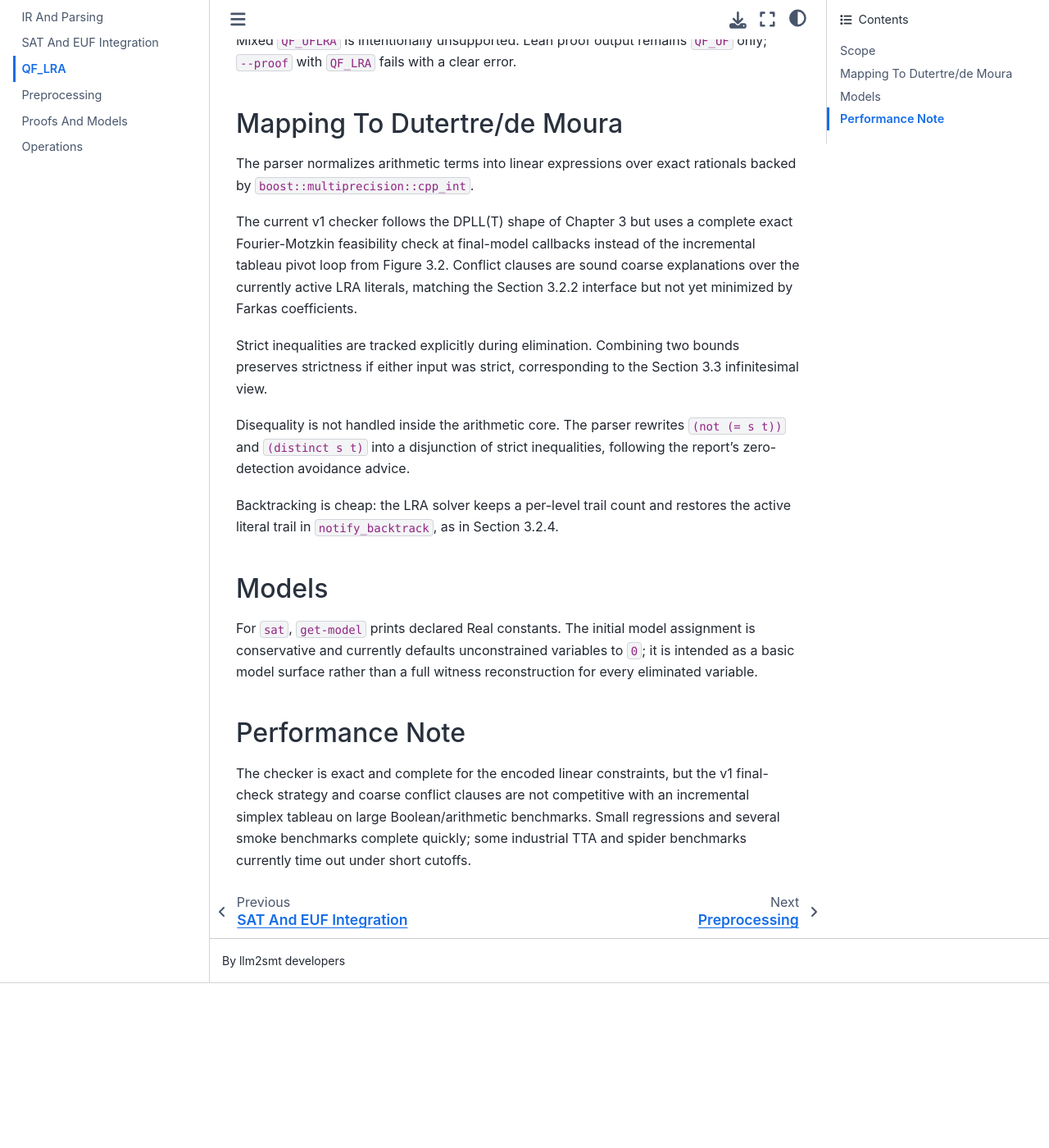
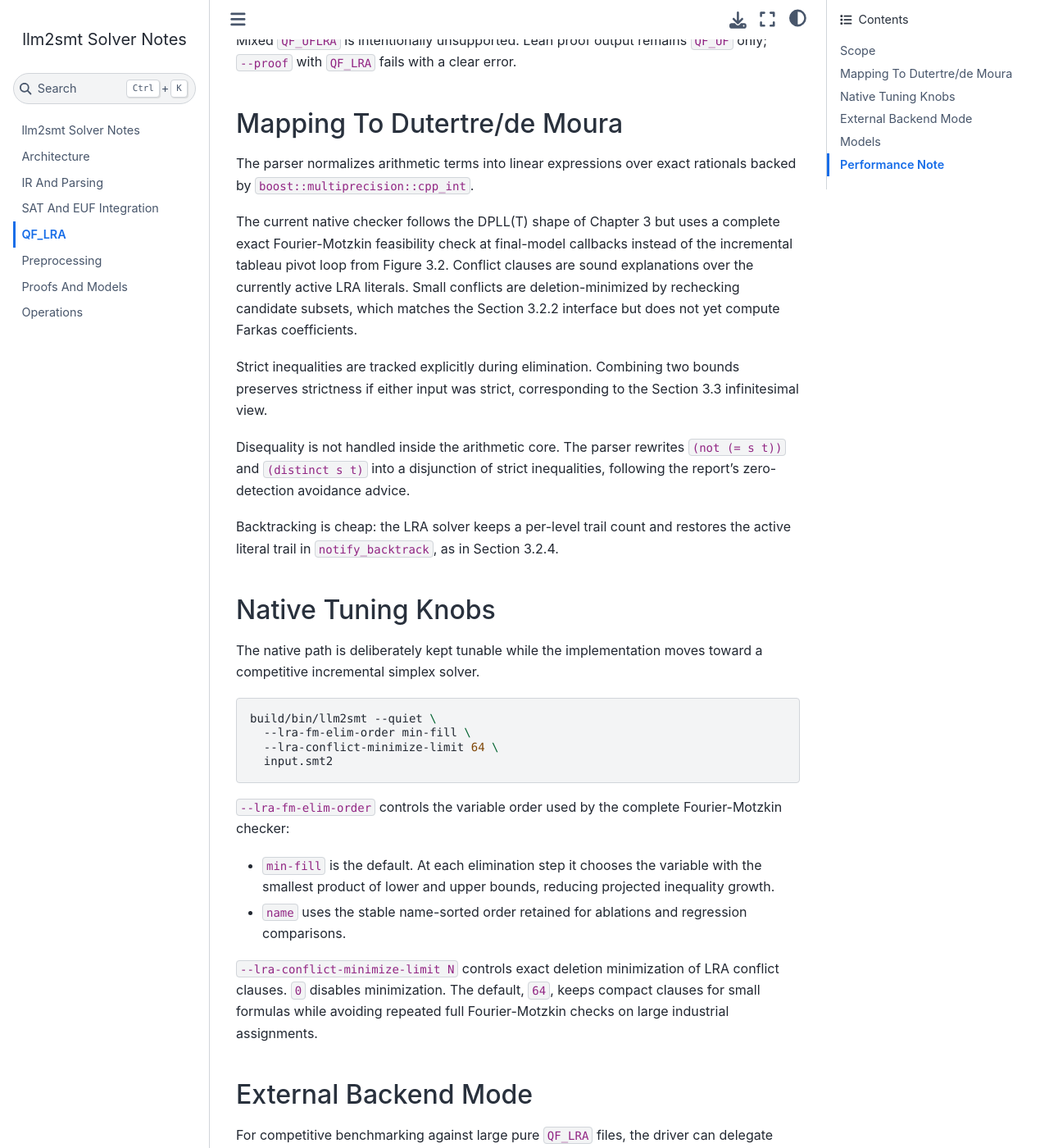
Before and after one commit to MikolasJanota/llm2smt, a Jupyter Book: the page built from docs/qf-lra.md, in a window 1280 px wide and 1400 px high, scrolled down 454 px. Shown: the whole window at 82% size. Built offline with Jupyter Book 1.0.4 settings and Sphinx 7.4.7 and the Sphinx Book theme 1.1.4, drawn with Linux system fonts in a browser that asks for light colours; before the commit the page ends 1653 px from its top, so only the background shows below that; some of the changed text lies outside the part shown.

Commit message:
Add LRA tuning and backend options

````diff
--- a/docs/qf-lra.md
+++ b/docs/qf-lra.md
@@ -22,12 +22,12 @@
 The parser normalizes arithmetic terms into linear expressions over exact
 rationals backed by `boost::multiprecision::cpp_int`.
 
-The current v1 checker follows the DPLL(T) shape of Chapter 3 but uses a
+The current native checker follows the DPLL(T) shape of Chapter 3 but uses a
 complete exact Fourier-Motzkin feasibility check at final-model callbacks
 instead of the incremental tableau pivot loop from Figure 3.2. Conflict
-clauses are sound coarse explanations over the currently active LRA literals,
-matching the Section 3.2.2 interface but not yet minimized by Farkas
-coefficients.
+clauses are sound explanations over the currently active LRA literals. Small
+conflicts are deletion-minimized by rechecking candidate subsets, which matches
+the Section 3.2.2 interface but does not yet compute Farkas coefficients.
 
 Strict inequalities are tracked explicitly during elimination. Combining two
 bounds preserves strictness if either input was strict, corresponding to the
@@ -39,6 +39,47 @@
 
 Backtracking is cheap: the LRA solver keeps a per-level trail count and restores
 the active literal trail in `notify_backtrack`, as in Section 3.2.4.
+
+## Native Tuning Knobs
+
+The native path is deliberately kept tunable while the implementation moves
+toward a competitive incremental simplex solver.
+
+```sh
+build/bin/llm2smt --quiet \
+  --lra-fm-elim-order min-fill \
+  --lra-conflict-minimize-limit 64 \
+  input.smt2
+```
+
+`--lra-fm-elim-order` controls the variable order used by the complete
+Fourier-Motzkin checker:
+
+- `min-fill` is the default. At each elimination step it chooses the variable
+  with the smallest product of lower and upper bounds, reducing projected
+  inequality growth.
+- `name` uses the stable name-sorted order retained for ablations and
+  regression comparisons.
+
+`--lra-conflict-minimize-limit N` controls exact deletion minimization of LRA
+conflict clauses. `0` disables minimization. The default, `64`, keeps compact
+clauses for small formulas while avoiding repeated full Fourier-Motzkin checks
+on large industrial assignments.
+
+## External Backend Mode
+
+For competitive benchmarking against large pure `QF_LRA` files, the driver can
+delegate `QF_LRA` inputs to an external solver while leaving the native `QF_UF`
+path unchanged:
+
+```sh
+build/bin/llm2smt --quiet --lra-backend z3 input.smt2
+```
+
+The command after `--lra-backend` is executed with the SMT-LIB file path
+appended. The option requires an input file and is rejected with `--proof`.
+It is intended for controlled benchmarking and cluster campaigns while the
+native LRA engine is improved. It does not affect non-`QF_LRA` files.
 
 ## Models
 
@@ -53,4 +94,13 @@
 v1 final-check strategy and coarse conflict clauses are not competitive with an
 incremental simplex tableau on large Boolean/arithmetic benchmarks. Small
 regressions and several smoke benchmarks complete quickly; some industrial TTA
-and spider benchmarks currently time out under short cutoffs.
+and spider benchmarks currently time out under short cutoffs on the native path.
+
+The intended path to a competitive native solver is:
+
+1. replace final-check-only Fourier-Motzkin with an incremental tableau that
+   maintains bounds during SAT search;
+2. explain conflicts from bound dependencies instead of full active-literal
+   clauses;
+3. preserve the current CLI tuning flags as ablation controls while adding
+   simplex-specific knobs only when they are measurable.
````
Also changed, not shown: docs/architecture.md (+7 -0 lines), docs/operations.md (+43 -0 lines), 4 other files.
